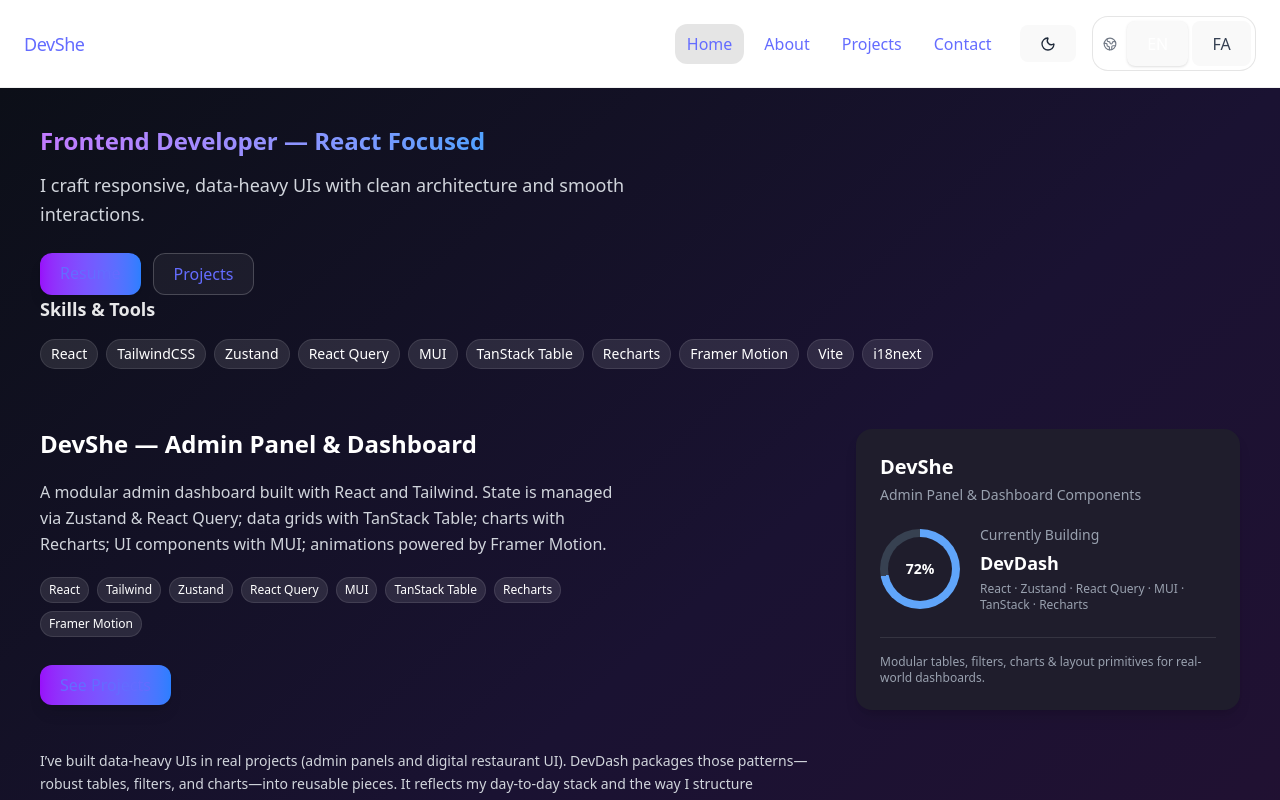
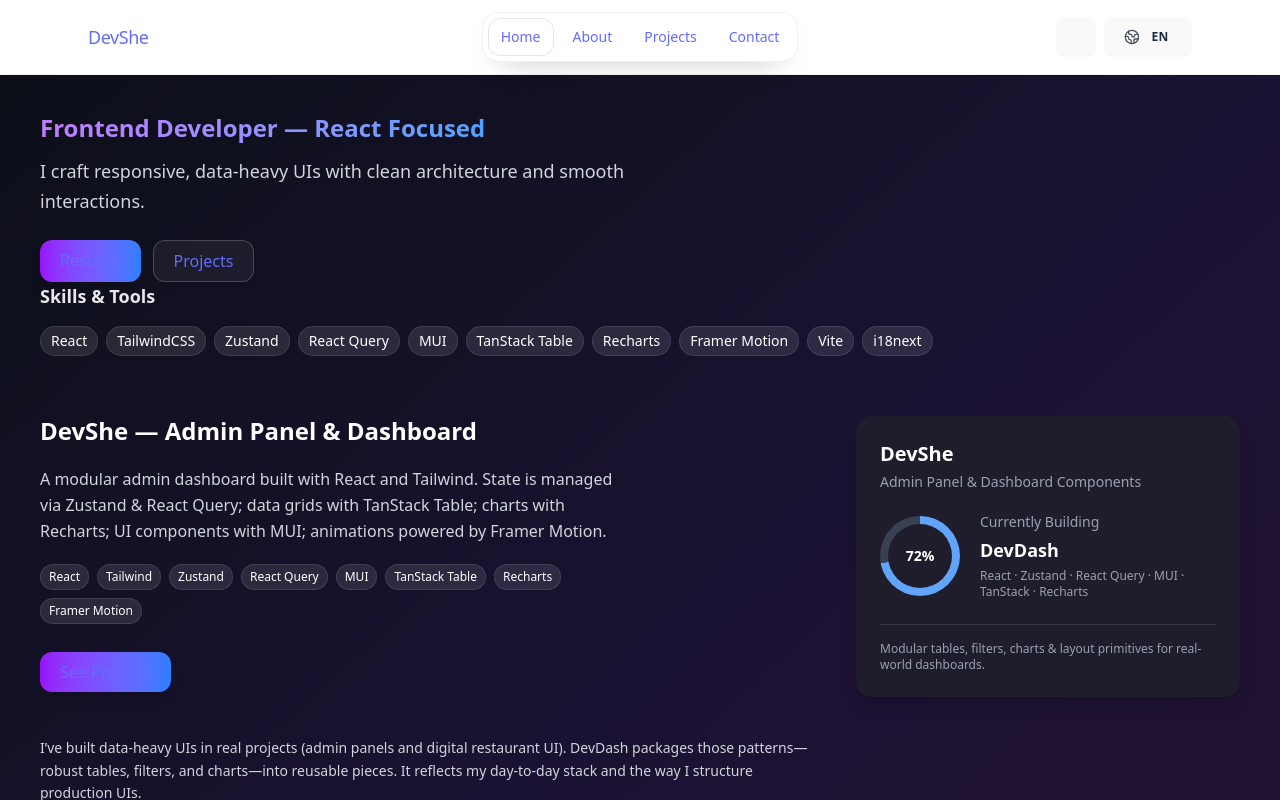
Before and after one commit to malih99/DevShe, a React (Vite) app: page / in a window 1280 px wide. Built offline with nearby package versions, Linux system fonts and the light colour scheme.

Commit message:
refactor(header): responsive mobile menu and compact language toggle

```diff
--- a/src/components/Header.jsx
+++ b/src/components/Header.jsx
@@ -1,40 +1,77 @@
+import { useEffect, useRef, useState } from "react";
 import { useTranslation } from "react-i18next";
-import { Sun, Moon, Globe2 } from "lucide-react";
-import { NavLink } from "react-router-dom";
+import { NavLink, useLocation } from "react-router-dom";
+import { Sun, Moon, Globe2, Menu, X } from "lucide-react";
 import useThemeStore from "../store/themeStore";
 
 export default function Header() {
   const { t, i18n } = useTranslation();
   const { theme, toggleTheme } = useThemeStore();
+  const location = useLocation();
+
   const isFa = i18n.language === "fa";
   const isDark = theme === "dark";
 
+  const [mobileOpen, setMobileOpen] = useState(false);
+  const panelRef = useRef(null);
+
+  const toggleLang = () => {
+    const next = isFa ? "en" : "fa";
+    i18n.changeLanguage(next);
+  };
+
   const navClass = ({ isActive }) =>
     [
-      "px-3 py-2 rounded-xl transition",
+      "px-3 py-2 rounded-xl text-sm font-medium whitespace-nowrap",
+      "transition-colors",
+      "text-slate-700 dark:text-slate-200",
       isActive
-        ? "bg-black/10 dark:bg-white/10 font-semibold"
-        : "hover:bg-black/5 dark:hover:bg-white/10",
+        ? "bg-white/70 dark:bg-white/10 ring-1 ring-black/10 dark:ring-white/10"
+        : "hover:bg-white/60 dark:hover:bg-white/10",
     ].join(" ");
 
-  const setLang = (lang) => {
-    if (lang === i18n.language) return;
-    i18n.changeLanguage(lang);
+  // Close mobile menu on route change
+  useEffect(() => {
+    setMobileOpen(false);
+  }, [location.pathname]);
+
+  // Close mobile menu on outside click + ESC
+  useEffect(() => {
+    const onDown = (e) => {
+      if (!panelRef.current) return;
+      if (!panelRef.current.contains(e.target)) setMobileOpen(false);
     };
+    const onKey = (e) => {
+      if (e.key === "Escape") setMobileOpen(false);
+    };
+    document.addEventListener("mousedown", onDown);
+    document.addEventListener("keydown", onKey);
+    return () => {
+      document.removeEventListener("mousedown", onDown);
+      document.removeEventListener("keydown", onKey);
+    };
+  }, []);
 
   return (
-    <header
-      className="flex justify-between items-center px-6 py-4
-      bg-white/80 dark:bg-gray-900/80 backdrop-blur
-      border-b border-black/5 dark:border-white/10 sticky top-0 z-50"
+    <header className="sticky top-0 z-50 border-b border-black/5 dark:border-white/10 bg-white/55 dark:bg-[#0b1220]/55 backdrop-blur">
+      <div className="mx-auto max-w-6xl px-4 sm:px-6 py-3">
+        {/* Desktop: 3-column grid / Mobile: flex */}
+        <div className="flex items-center justify-between gap-3 md:grid md:grid-cols-[1fr_auto_1fr] md:items-center">
+          {/* Brand */}
+          <div
+            className={isFa ? "md:justify-self-end" : "md:justify-self-start"}
           >
-      {/* Brand */}
-      <NavLink to="/" className="font-extrabold tracking-tight text-lg">
+            <NavLink
+              to="/"
+              className="font-extrabold tracking-tight text-lg text-slate-900 dark:text-white"
+            >
               DevShe
             </NavLink>
+          </div>
 
-      {/* Nav */}
-      <nav className="flex items-center gap-2">
+          {/* Desktop Nav */}
+          <nav className="hidden md:block md:justify-self-center">
+            <div className="flex items-center gap-1 sm:gap-2 rounded-2xl border border-black/5 dark:border-white/10 bg-white/50 dark:bg-white/5 px-1.5 py-1.5 shadow-[0_12px_30px_-20px_rgba(0,0,0,0.55)]">
               <NavLink to="/" className={navClass}>
                 {t("nav_home")}
               </NavLink>
@@ -47,62 +84,93 @@ export default function Header() {
               <NavLink to="/contact" className={navClass}>
                 {t("nav_contact")}
               </NavLink>
+            </div>
+          </nav>
 
-        {/* Theme button (from store) */}
+          {/* Controls */}
+          <div
+            className={[
+              "flex items-center gap-2",
+              isFa ? "md:justify-self-start" : "md:justify-self-end",
+            ].join(" ")}
+          >
+            {/* Mobile menu button */}
+            <button
+              className="md:hidden h-10 w-10 inline-flex items-center justify-center rounded-2xl
+                         border border-black/10 dark:border-white/15
+                         bg-white/60 dark:bg-white/5
+                         text-slate-800 dark:text-slate-200
+                         hover:bg-white/80 dark:hover:bg-white/10 transition
+                         focus:outline-none focus-visible:ring-2 focus-visible:ring-indigo-500/60"
+              onClick={() => setMobileOpen((v) => !v)}
+              aria-label="Toggle menu"
+            >
+              {mobileOpen ? <X size={18} /> : <Menu size={18} />}
+            </button>
+
+            {/* Theme */}
             <button
               onClick={toggleTheme}
-          className="ml-2 p-2 rounded-xl border border-black/10 dark:border-white/15
-                     bg-white/60 dark:bg-white/5 hover:bg-white/80 dark:hover:bg-white/10
-                     text-gray-800 dark:text-gray-200 flex items-center justify-center"
+              className="h-10 w-10 inline-flex items-center justify-center rounded-2xl
+                         border border-black/10 dark:border-white/15
+                         bg-white/60 dark:bg-white/5
+                         text-slate-800 dark:text-slate-200
+                         hover:bg-white/80 dark:hover:bg-white/10 transition
+                         focus:outline-none focus-visible:ring-2 focus-visible:ring-indigo-500/60"
               aria-label="Toggle theme"
-          title="Toggle theme"
             >
               {isDark ? <Sun size={16} /> : <Moon size={16} />}
             </button>
 
-        {/* Language segmented control */}
-        <div
-          role="tablist"
-          aria-label="Language"
-          className="ml-2 inline-flex items-center gap-1 rounded-2xl px-1 py-1
+            {/* NEW: Compact Language Toggle (Stable width, no layout shift) */}
+            <button
+              onClick={toggleLang}
+              className="h-10 w-[88px] inline-flex items-center justify-center gap-2 rounded-2xl
                          border border-black/10 dark:border-white/15
-                     bg-white/70 dark:bg-white/5"
+                         bg-white/60 dark:bg-white/5
+                         text-slate-800 dark:text-slate-200
+                         hover:bg-white/80 dark:hover:bg-white/10 transition
+                         focus:outline-none focus-visible:ring-2 focus-visible:ring-indigo-500/60"
+              aria-label="Toggle language"
+              title={isFa ? "Switch to English" : "Switch to فارسی"}
             >
-          <Globe2
-            size={14}
-            className="mx-1.5 opacity-70 text-gray-700 dark:text-gray-300"
-            aria-hidden="true"
-          />
-
-          <button
-            role="tab"
-            aria-selected={!isFa}
-            onClick={() => setLang("en")}
-            className={[
-              "px-2.5 py-1 text-[11px] font-medium rounded-xl transition",
-              !isFa
-                ? "bg-gray-900 text-white dark:bg-white/90 dark:text-gray-900 shadow-sm"
-                : "text-gray-700 dark:text-gray-300 hover:bg-black/5 dark:hover:bg-white/10",
-            ].join(" ")}
-          >
-            EN
-          </button>
-
-          <button
-            role="tab"
-            aria-selected={isFa}
-            onClick={() => setLang("fa")}
-            className={[
-              "px-2.5 py-1 text-[11px] font-medium rounded-xl transition",
-              isFa
-                ? "bg-gray-900 text-white dark:bg-white/90 dark:text-gray-900 shadow-sm"
-                : "text-gray-700 dark:text-gray-300 hover:bg-black/5 dark:hover:bg-white/10",
-            ].join(" ")}
-          >
-            FA
+              <Globe2 size={16} className="opacity-80" />
+              {/* Fixed-width label to avoid shifting */}
+              <span className="text-xs font-bold tracking-wide w-6 text-center">
+                {isFa ? "FA" : "EN"}
+              </span>
             </button>
           </div>
-      </nav>
+        </div>
+
+        {/* Mobile Panel */}
+        <div
+          className={[
+            "md:hidden",
+            mobileOpen ? "max-h-96 opacity-100 mt-3" : "max-h-0 opacity-0 mt-0",
+            "transition-all duration-200 overflow-hidden",
+          ].join(" ")}
+          aria-hidden={!mobileOpen}
+        >
+          <div
+            ref={panelRef}
+            className="rounded-2xl border border-black/5 dark:border-white/10 bg-white/60 dark:bg-white/5 backdrop-blur p-2 shadow-[0_14px_40px_-25px_rgba(0,0,0,0.7)]"
+          >
+            <NavLink to="/" className={navClass}>
+              {t("nav_home")}
+            </NavLink>
+            <NavLink to="/about" className={navClass}>
+              {t("nav_about")}
+            </NavLink>
+            <NavLink to="/projects" className={navClass}>
+              {t("nav_projects")}
+            </NavLink>
+            <NavLink to="/contact" className={navClass}>
+              {t("nav_contact")}
+            </NavLink>
+          </div>
+        </div>
+      </div>
     </header>
   );
 }
```
Lines whose indentation alone changed are shown as unchanged.
